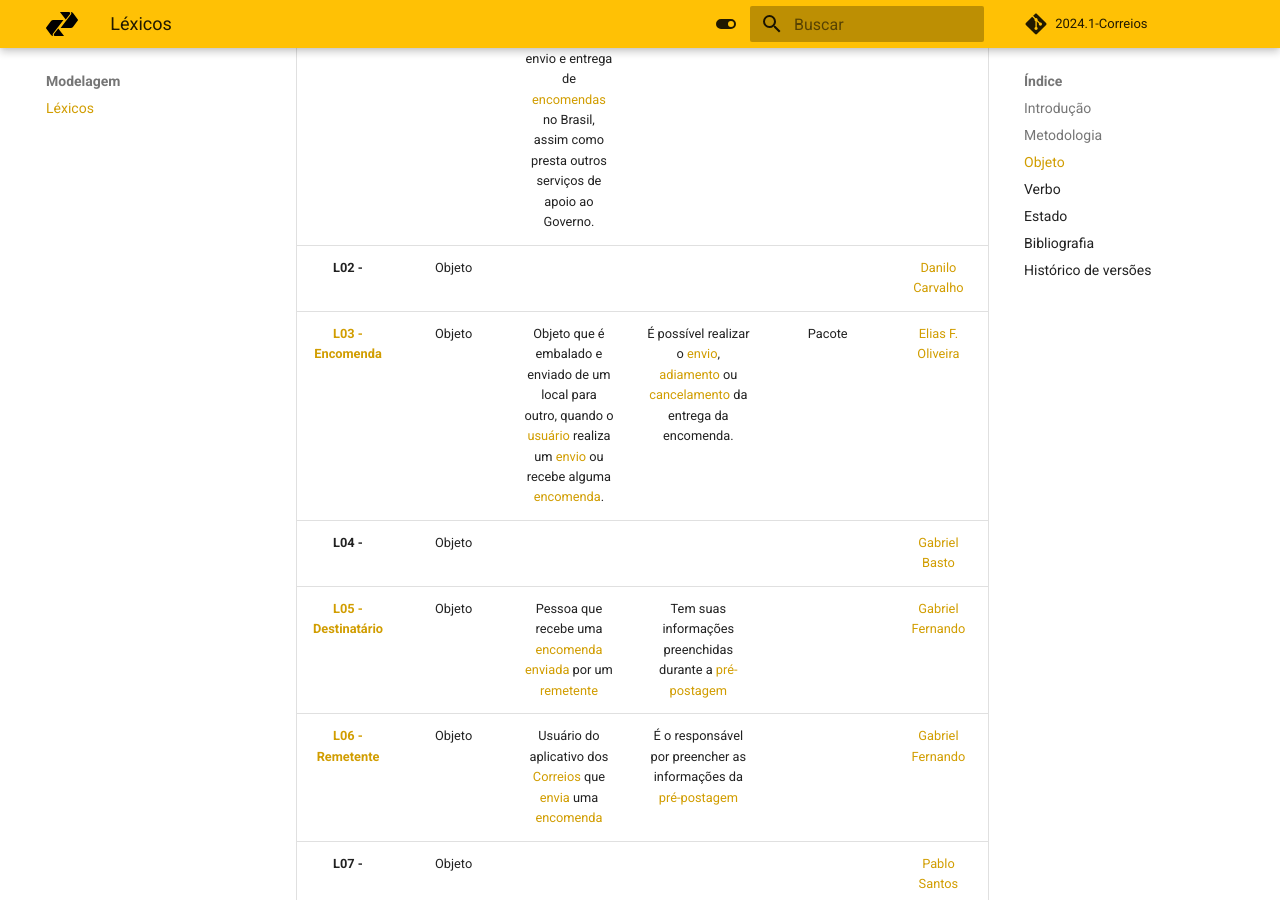
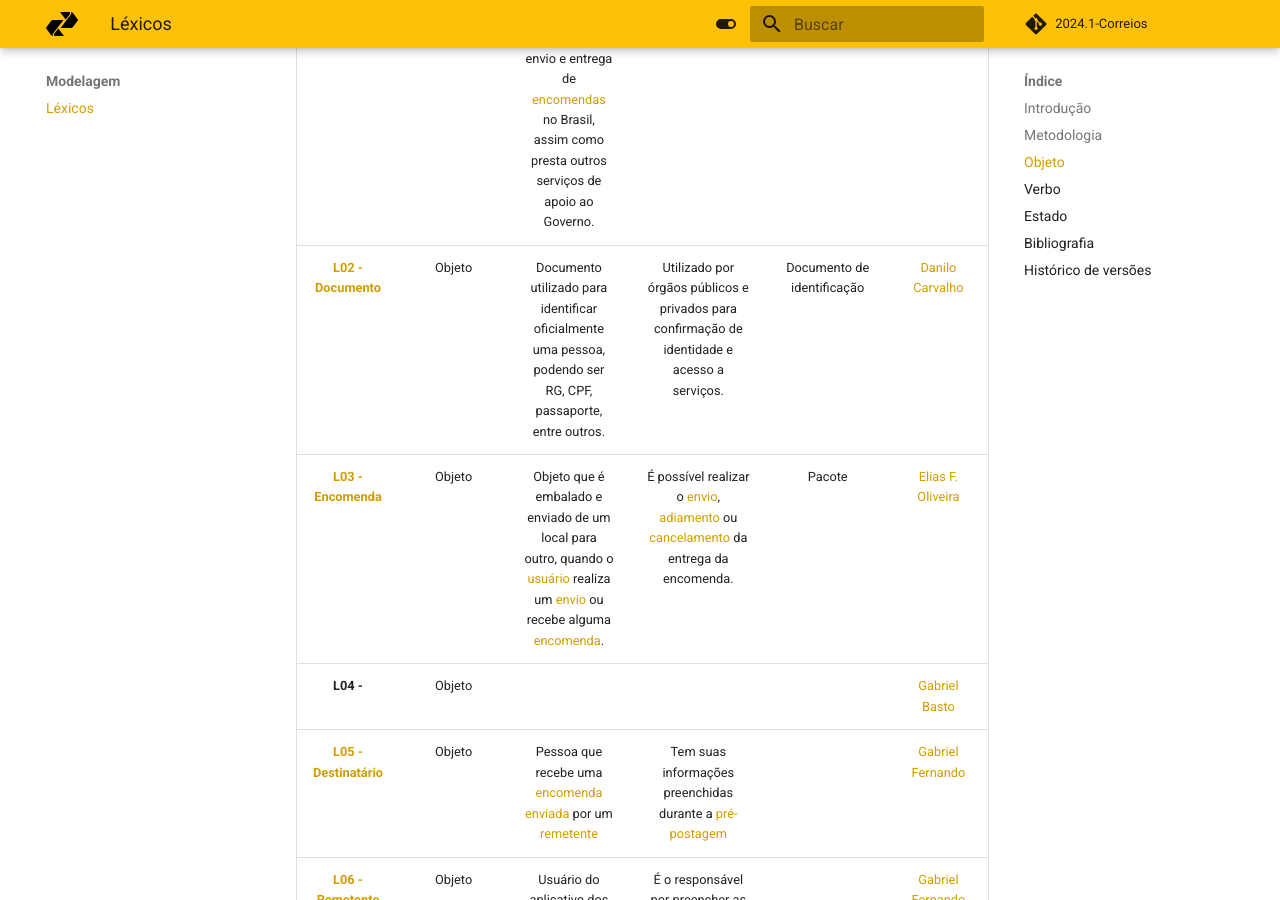
Before and after one commit to Requisitos-de-Software/2024.1-Serasa, an MkDocs documentation site: the page built from docs/modelagem/lexicos.md, in a window 1280 px wide and 900 px high, scrolled down 1262 px. Built offline with MkDocs 1.6.1 and Material for MkDocs 9.7.7, drawn with Linux system fonts in a browser that asks for light colours; comment, search, counter and statistics services are not loaded; some of the changed text lies outside the part shown.

Commit message:
Adicionando ao lexicos Documento, Busca e Documento encontrado

```diff
--- a/docs/modelagem/lexicos.md
+++ b/docs/modelagem/lexicos.md
@@ -25,7 +25,7 @@ Nos léxicos do tipo Objeto é definido: o objeto, outros objetos com os quais s
 |Léxico|Classificação|Noção|Impacto|Sinônimo|Autor|
 |:------:|:-------------:|:-----:|:-------:|:--------:|:-----:|
 | <a id="correios">**L01 - Correios**</a> | Objeto | Empresa pública federal responsável pela execução do sistema de envio e entrega de <a href="#encomenda">encomendas</a> no Brasil, assim como presta outros serviços de apoio ao Governo.  | Responsável pelo desenvolvimento e manutenção do aplicativo "Correios". | Empresa Brasileira de Correios e Telégrafos |[Claudio Henrique](https://github.com/claudiohsc) |
-| **L02 -** | Objeto |  |  | |[Danilo Carvalho](https://github.com/Danilo-Carvalho-Antunes) |
+| <a id="documento-identificacao">**L02 - Documento**</a> | Objeto | Documento utilizado para identificar oficialmente uma pessoa, podendo ser RG, CPF, passaporte, entre outros. | Utilizado por órgãos públicos e privados para confirmação de identidade e acesso a serviços. | Documento de identificação |[Danilo Carvalho](https://github.com/Danilo-Carvalho-Antunes) |
 | <a id="encomenda">**L03 - Encomenda** </a> | Objeto | Objeto que é embalado e enviado de um local para outro, quando o <a href="#usuario">usuário</a> realiza um <a href="#enviar">envio</a> ou recebe alguma  <a href="#encomenda">encomenda</a>. | É possível realizar o <a href="#enviar">envio</a>, <a href="#adiamento">adiamento</a> ou <a href="#cancelamento">cancelamento</a> da entrega da encomenda. | Pacote |[Elias F. Oliveira](https://www.github.com/EliasOliver21) |
 | **L04 -** | Objeto |  |  | |[Gabriel Basto](https://github.com/Bertolazi) |
 | <a id="destinatario">**L05 - Destinatário**</a> | Objeto | Pessoa que recebe uma <a href="#encomenda">encomenda</a> <a href="#enviar">enviada</a> por um <a href="#remetente">remetente</a> | Tem suas informações preenchidas durante a <a href=#prepostagem>pré-postagem</a> | |[Gabriel Fernando](https://github.com/MMcLovin) |
@@ -46,7 +46,7 @@ Nos léxicos do tipo verbo deve-se descrever: quem realiza, quando realiza, quai
 |Léxico|Classificação|Noção|Impacto|Sinônimo|Autor|
 |:------:|:-------------:|:-----:|:-------:|:--------:|:-----:|
 |<a id="simular">**L - Simular**</a> | Verbo | O usuário pode <a href="#simular">simular</a>, antes do envio, os preços e prazos de entrega de uma <a href="#encomenda">encomenda</a> a partir do CEP de origem e destino. |  | |[Claudio Henrique](https://github.com/claudiohsc) |
-|**L -** | Verbo |  |  | |[Danilo Carvalho](https://github.com/Danilo-Carvalho-Antunes) |
+| <a id="buscar">**L - Buscar**</a> | Verbo | O usuário pode <a href="#buscar">buscar</a> informações ou objetos, como documentos, utilizando critérios específicos de pesquisa. | Facilita o acesso rápido a informações ou localização de itens. | Procurar, Pesquisar | [Danilo Carvalho](https://github.com/Danilo-Carvalho-Antunes) |
 |<a id="enviar">**L - Enviar** </a> | Verbo | O envio pode ser realizado pelo <a href="#usuario">usuário</a> ao expedir uma <a href="#encomenda">encomenda</a> para um destinatário. | A <a href="#encomenda">encomenda</a> é enviada entregando ela em uma agência dos correios, e seu envio pode ser feito por diferentes meios de transporte chegando até ao <a href="#destinatario">destinatário</a>.  | expedir |[Elias F. Oliveira](https://www.github.com/EliasOliver21) |
 |**L -** | Verbo |  |  | |[Gabriel Basto](https://github.com/Bertolazi) |
 |<a id="prepostagem">**L - Pré-postar**</a> | Verbo | O <a href="#remetente">remetente</a> pode optar por fazer a maior parte do processo de postar uma <a href="#encomenda">encomenda</a> pelo próprio aplicativo dos <a href="#correios">Correios</a>| A página de <>Minhas Postagens<> deve ser atualizada com a <a href="#prepostagem">pré-postagem</a> na seção de <a href="#aguardando">espera</a>| |[Gabriel Fernando](https://github.com/MMcLovin) |
@@ -65,7 +65,7 @@ Nos léxicos do tipo estado são definidos: qual o significado das ações e qua
 |Léxico|Classificação|Noção|Impacto|Sinônimo|Autor|
 |:------:|:-------------:|:-----:|:-------:|:--------:|:-----:|
 | <a id="logado">**L - Usuário logado**</a> | Estado | Ocorre quando o usuário faz o seu Login no aplicativo do <a href="#correios">Correios</a>.  | É possível realizar pré-postagem, ver mensagens, vales postais e sobre a conta. Quando o usuário desconecta da sua conta, ele sai do estado atual.  | Usuário conectado |[Claudio Henrique](https://github.com/claudiohsc) |
-| **L -** | Estado |  |  | |[Danilo Carvalho](https://github.com/Danilo-Carvalho-Antunes) |
+|<a id="logado">**L - Documento encontrado**</a> | Estado | Ocorre quando o <a href="#documento">Documento</a> é encontrado através da <a href="#buscar">busca</a> no aplicativo,o documento fica guardado em uma agência por um período de 60 dias. | Nesse momento cabe ao usário ir até a agência retirar o seu documento pagando uma taxa de 10 reais. | Localizado, Achado. |[Danilo Carvalho](https://github.com/Danilo-Carvalho-Antunes) |
 | <a id="embaraço_aduaneiro">**L18 - Embaraço Aduaneiro** </a> | Estado | A  <a href="#encomenda">encomenda</a> fica retida em uma sede de inspeção da receita federal para a averiguação do objeto e possível tributação.O objeto é levado para a aduana por ser identificado algum item que não foi tributado ou foi tributado de maneira incorreta. | Pode-se realizar o <a href="#pagamentodetaxas">pagamento de taxas</a> alfandegárias ou <a href="#cancelar_o_recebimento">cancelar o recebimento</a> da encomenda. | Restrição alfandegária |[Elias F. Oliveira](https://www.github.com/EliasOliver21) |
 | **L -** | Estado |  |  | |[Gabriel Basto](https://github.com/Bertolazi) |
 | <a id="aguardando">**L - Aguardando Postagem**</a> | Estado | Quando um <a href="#remetente">remetente</a> faz uma <a href="#prepostagem">pré-postagem</a>, a mesma ficará em aguardo na seção de minhas postagens do aplicativo dos <a href="#correios">Correios</a>, até que seja postada em uma <>agência<> | Após a <a href="#encomenda">encomenda</a> ter sido postada em uma <>agencia<>, ela sairá da página de "Em aguardo" | Em espera |[Gabriel Fernando](https://github.com/MMcLovin) |
```
